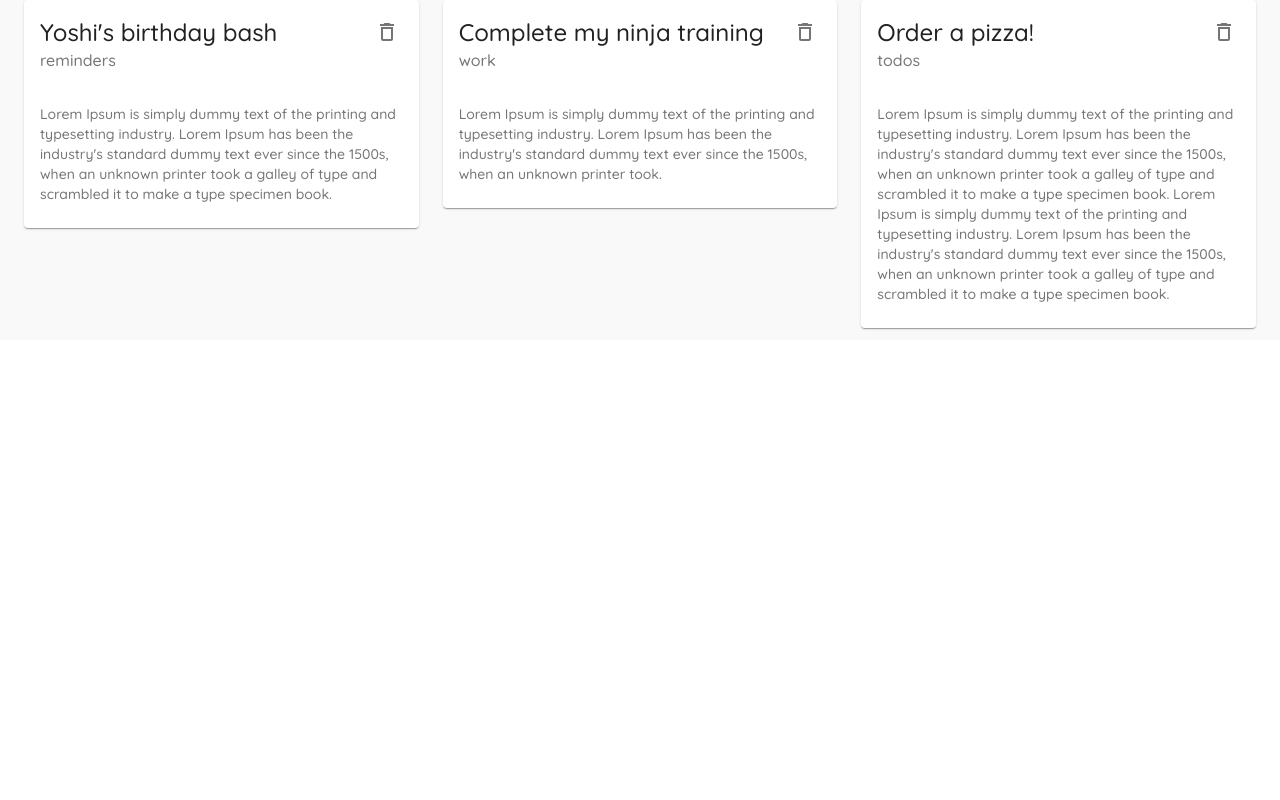
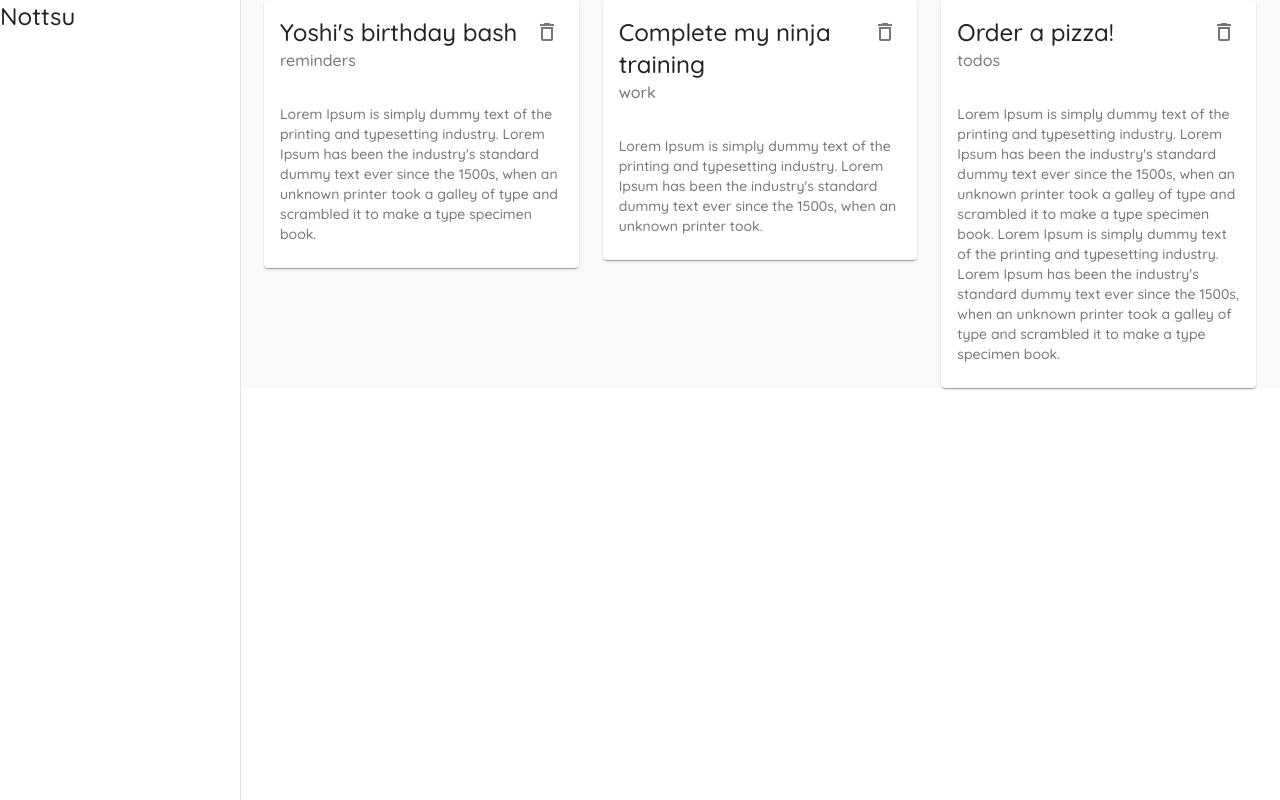
Before and after one commit to subashhB/material-ui-practice, a React (Create React App) app: page / in a window 1280 px wide. Built offline with nearby package versions, Linux system fonts and the light colour scheme; data requests are answered from the project's data file.

Commit message:
Permanent Side Drawer

```diff
--- a/src/components/Layout.jsx
+++ b/src/components/Layout.jsx
@@ -1,19 +1,42 @@
 import { makeStyles } from '@material-ui/core'
+import Drawer from '@material-ui/core/Drawer'
+import Typography from '@material-ui/core/Typography'
 import React from 'react'
+
+const drawerWidth = 240
 
 const useStyles = makeStyles({
     pages: {
         background: '#f9f9f9',
         width: '100%'
+    },
+    drawer:{
+        width: drawerWidth
+    },
+    drawerPaper:{
+        width: drawerWidth
+    },
+    root:{
+        display: 'flex'
     }
 })
 
 const Layout = ({ children }) => {
     const classes = useStyles()
   return (
-    <div>
+    <div className={classes.root}>
         {/* App Bar */}
         {/* Side Drawer */}
+        <Drawer
+            className={classes.drawer}
+            variant='permanent'
+            anchor='left'
+            classes={{paper: classes.drawerPaper}}
+        >
+            <div>
+                <Typography variant='h5'>Nottsu</Typography>
+            </div>
+        </Drawer>
         <div className={classes.pages}>
             { children }
         </div>
```
